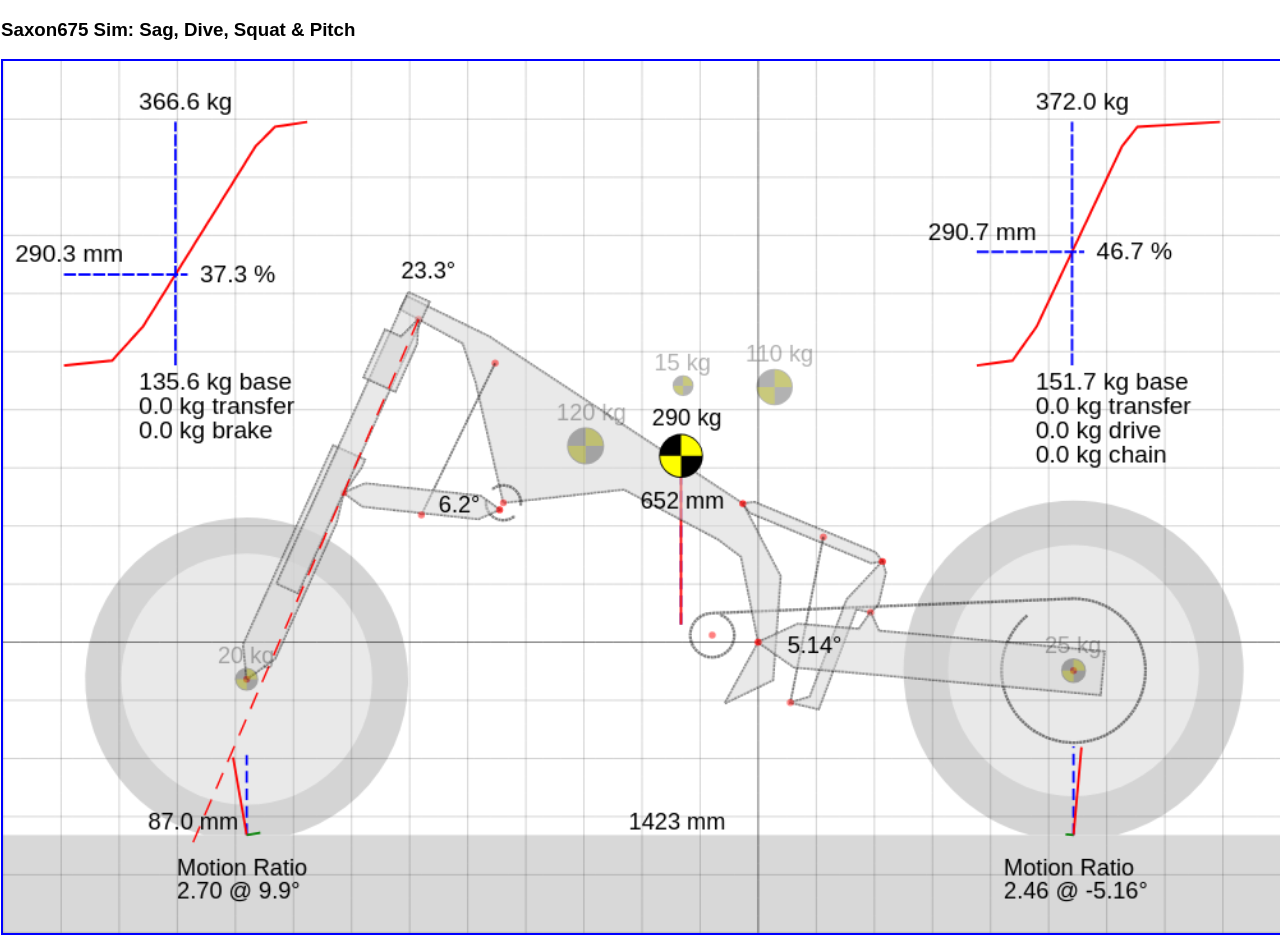
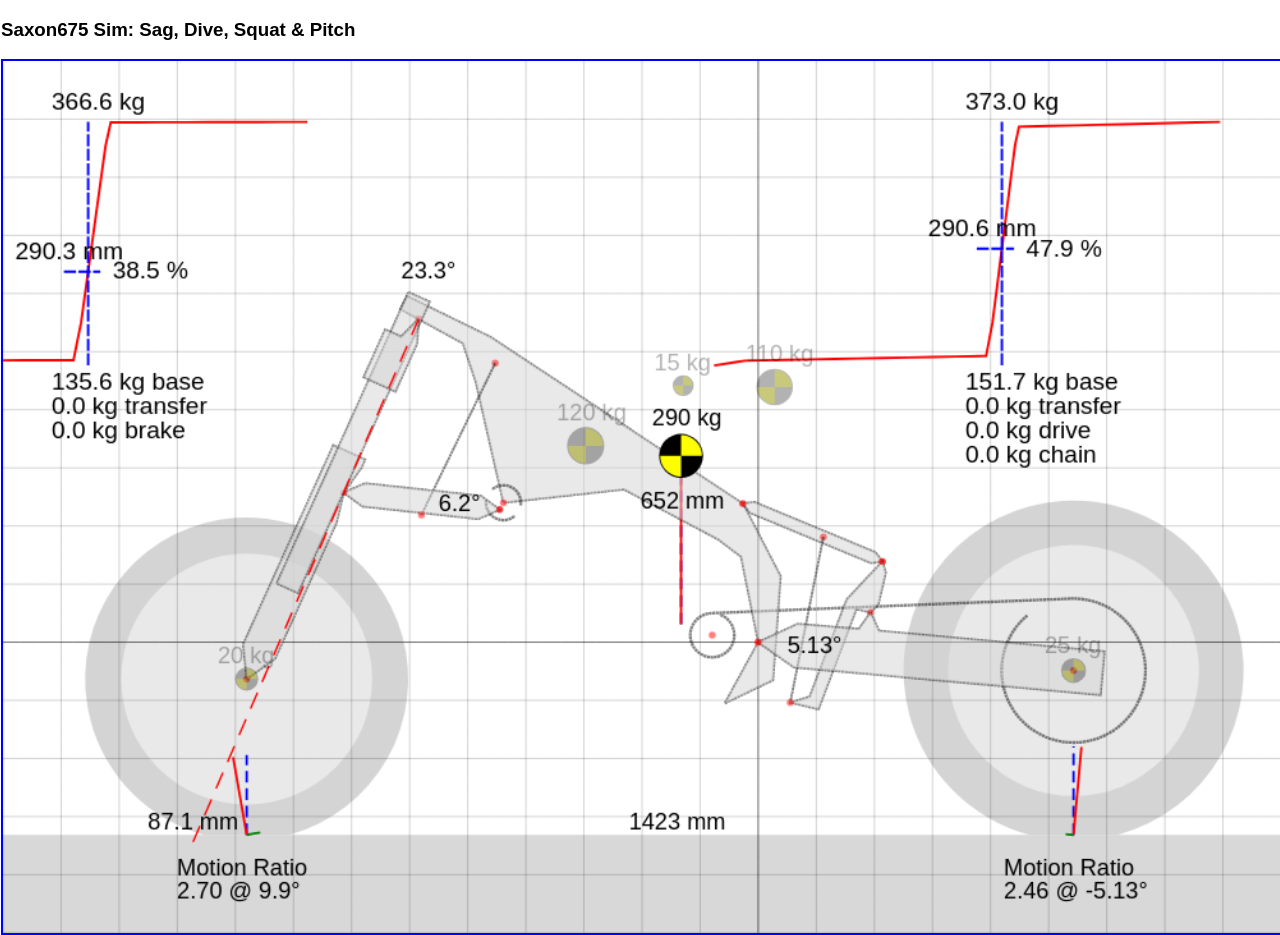
Before and after one commit to ifold-estate/Saxon675Sim, a plain HTML site: page index.html in a window 1280 px wide. Shown: the top 935 px of the page. Drawn offline with nearby package versions, Linux system fonts and the light colour scheme.

Commit message:
Update index.html

```diff
--- a/index.html
+++ b/index.html
@@ -64,6 +64,10 @@
 		gap: 330,
 		wheelbase: 1420,
 		trail: 0,
+		Fr_shock_min:200,
+		Fr_shock_max:350,
+		Rr_shock_min:200,
+		Rr_shock_max:350,
     		swingarm_pickup: 200	// length of pickup. Needs to be global to align link & swingarm
   	};
         var ang = { frame: -27, eccen: 0,
@@ -197,6 +201,64 @@
                         spring(Rear_Top_out, length - adjuster) +
                         spring(Rear_Bump_stop, length - adjuster);
           return force;
+        }
+	function Fr_length(force) {
+	let shortest = 240; let middle = 285; let longest = 330;
+	let Fs=0; let Fm=0; let Fl=0;
+	let rate = -10;
+	let i = 20;
+	do {
+		Fs = Fr_force(shortest);
+		Fm = Fr_force(middle);
+		Fl = Fr_force(longest);
+		rate = (Fl - Fs) / (longest-shortest);
+
+		if ((force<=Fs) && (force>=Fm)) {	//result is in first half between short & middle
+			longest = middle;
+			rate = (Fm - Fs) / (middle-shortest)
+		}
+		else if ((force<Fm) && (force>=Fl)) {	// result is in second half
+			shortest = middle;
+			rate = (Fl - Fm) / (longest-middle)
+		}
+		else {		// result was not in range
+			shortest -= 10;
+			longest += 10;
+		}
+		middle = (longest + shortest) /2;
+		if (Math.abs(Fm-force) < 0.05) break
+		i--;
+	} while (i > 0)
+	return {length:middle, rate:rate, i};
+	}
+	function Rr_length(force) {
+	let shortest = 240; let middle = 285; let longest = 330;
+	let Fs=0; let Fm=0; let Fl=0;
+	let rate = -10;
+	let i = 20;
+	do {
+		Fs = Rr_force(shortest);
+		Fm = Rr_force(middle);
+		Fl = Rr_force(longest);
+		rate = (Fl - Fs) / (longest-shortest);
+
+		if ((force<=Fs) && (force>=Fm)) {	//result is in first half between short & middle
+			longest = middle;
+			rate = (Fm - Fs) / (middle-shortest)
+		}
+		else if ((force<Fm) && (force>=Fl)) {	// result is in second half
+			shortest = middle;
+			rate = (Fl - Fm) / (longest-middle)
+		}
+		else {		// result was not in range
+			shortest -= 10;
+			longest += 10;
+		}
+		middle = (longest + shortest) /2;
+		if (Math.abs(Fm-force) < 0.05) break
+		i--;
+	} while (i > 0)
+	return {length:middle, rate:rate, i};
 	}
         function vector(input_vector, rotation, position={x:0, y:0}, draw=0) {
           let input_xy = xy(input_vector);
@@ -418,21 +480,9 @@
 	function drawFrontGraph(current) {
 		let x_shift = 1; let y_shift = 1;
 		let size = 100;
-          let start = 250; let stop = 350; let step=1;
-          let shock_min = 300; let shock_max = 300;	// vertical axis
-          let force_min =   0; let force_max = 800; // horizontal axis
+		let start = 250; let stop = 350; let step=0.1;
 
-          for (let sweep=start; sweep<=stop; sweep += step) {
-            let swept_force = Fr_force(sweep);
-            if (swept_force > force_max) shock_min = sweep;
-          }
-
-          for (let sweep=stop; sweep>=start; sweep -= step) {
-            let swept_force = Fr_force(sweep);
-            if (swept_force < force_min) shock_max = sweep;
-          }
-
-          let range = shock_max - shock_min;
+		let range = length.Fr_shock_max - length.Fr_shock_min;
 		let cross = 5;
 
 		let scale = (1000/21)*(4/100);
@@ -445,20 +495,17 @@
     		ctx.lineWidth = 1;
 
 		let y_mult = 100/range;
-          let x_mult = 100/force_max;
-          ctx.moveTo(force_max *x_mult, 0);
+		let x_mult = 100/Fr_force(length.Fr_shock_min);
+    		ctx.beginPath();
+		ctx.moveTo(Fr_force(length.Fr_shock_min) *x_mult,0);
 
 		for (let delta=0; delta<=range; delta += step) {
-            let swept_force = Fr_force(shock_min+delta);
-            if (swept_force > force_max) swept_force = force_max;
-            if (swept_force < force_min) swept_force = force_min;
+			let swept_force = Fr_force(length.Fr_shock_min+delta);
 			ctx.lineTo(swept_force *x_mult, delta *y_mult);
 		}
 		ctx.stroke();
 
 		let current_force = Fr_force(current);
-          if (current_force > force_max) current_force = force_max;
-		      if (current_force < force_min) current_force = force_min;
 		ctx.setLineDash([5, 1]);
 		ctx.strokeStyle = "blue";
 		ctx.beginPath();
@@ -468,15 +515,15 @@
 
 		ctx.strokeStyle = "blue";
 		ctx.beginPath();
-          ctx.moveTo(0, (current-shock_min)*y_mult);
-          ctx.lineTo(current_force *x_mult +cross, (current-shock_min)*y_mult);
+    		ctx.moveTo(0, (current-length.Fr_shock_min)*y_mult);
+		ctx.lineTo(current_force *x_mult +cross, (current-length.Fr_shock_min)*y_mult);
 		ctx.stroke();
 
 		ctx.font = "10px Arial";
-          let pct = 100 - (current-shock_min)/range*100;
+		let pct = 100 - (current-length.Fr_shock_min)/range*100;
 		ctx.beginPath();
-          ctx.fillText(current.toFixed(1) + ' mm', -20, (current-shock_min)*y_mult -cross)
-          ctx.fillText(pct.toFixed(1) + ' %', current_force *x_mult +(2*cross), (current-shock_min)*y_mult +3);
+		ctx.fillText(current.toFixed(1) + ' mm', -20, (current-length.Fr_shock_min)*y_mult -cross)
+		ctx.fillText(pct.toFixed(1) + ' %', current_force *x_mult +(2*cross), (current-length.Fr_shock_min)*y_mult +3);
 		ctx.fillText(current_force.toFixed(1) + ' kg', current_force *x_mult -15, -5);
     		ctx.fillText(front_force.pbase.toFixed(1) + ' kg base', current_force *x_mult -15, 110);
     		ctx.fillText(front_force.ptransfer.toFixed(1) + ' kg transfer', current_force *x_mult -15, 120);
@@ -487,21 +534,9 @@
 	function drawRearGraph(current) {
 		let x_shift = 16; let y_shift = 1;
 		let size = 100;
-          let start = 250; let stop = 350; let step=1;
-          let shock_min = 300; let shock_max = 300;	// vertical axis
-          let force_min =   0; let force_max = 950; // horizontal axis
+		let step=1;
 
-          for (let sweep=start; sweep<=stop; sweep += step) {
-            let swept_force = Rr_force(sweep);
-            if (swept_force > force_max) shock_min = sweep;
-          }
-
-          for (let sweep=stop; sweep>=start; sweep -= step) {
-            let swept_force = Rr_force(sweep);
-            if (swept_force < force_min) shock_max = sweep;
-          }
-
-          let range = shock_max - shock_min;
+		let range = length.Rr_shock_max - length.Rr_shock_min;
 		let cross = 5;
 
 		let scale = (1000/21)*(4/100);
@@ -514,20 +549,16 @@
 	    	ctx.lineWidth = 1;
 
 		let y_mult = 100/range;
-          let x_mult = 100/force_max;
-          ctx.moveTo(force_max *x_mult, 0);
+		let x_mult = 100/Rr_force(length.Rr_shock_min);
+    		ctx.moveTo(Rr_force(length.Rr_shock_min) *x_mult, 0);
 
 		for (let delta=0; delta<=range; delta += step) {
-            let swept_force = Rr_force(shock_min+delta);
-            if (swept_force > force_max) swept_force = force_max;
-            if (swept_force < force_min) swept_force = force_min;
+			let swept_force = Rr_force(length.Rr_shock_min+delta);
 			ctx.lineTo(swept_force *x_mult, delta *y_mult);
 		}
 		ctx.stroke();
 
 		let current_force = Rr_force(current);
-          if (current_force > force_max) current_force = force_max;
-		      if (current_force < force_min) current_force = force_min;
 		ctx.setLineDash([5, 1]);
 		ctx.strokeStyle = "blue";
 		ctx.beginPath();
@@ -537,15 +568,15 @@
 
 		ctx.strokeStyle = "blue";
 		ctx.beginPath();
-          ctx.moveTo(0, (current-shock_min)*y_mult);
-          ctx.lineTo(current_force *x_mult +cross, (current-shock_min)*y_mult);
+    		ctx.moveTo(0, (current-length.Rr_shock_min)*y_mult);
+		ctx.lineTo(current_force *x_mult +cross, (current-length.Rr_shock_min)*y_mult);
 		ctx.stroke();
 
 		ctx.font = "10px Arial";
-          let pct = 100 - (current-shock_min)/range*100;
+		let pct = 100 - (current-length.Rr_shock_min)/range*100;
 		ctx.beginPath();
-          ctx.fillText(current.toFixed(1) + ' mm', -20, (current-shock_min)*y_mult -cross)
-          ctx.fillText(pct.toFixed(1) + ' %', current_force *x_mult +(2*cross), (current-shock_min)*y_mult +3);
+		ctx.fillText(current.toFixed(1) + ' mm', -20, (current-length.Rr_shock_min)*y_mult -cross)
+		ctx.fillText(pct.toFixed(1) + ' %', current_force *x_mult +(2*cross), (current-length.Rr_shock_min)*y_mult +3);
 		ctx.fillText(current_force.toFixed(1) + ' kg', current_force *x_mult -15, -5);
     		ctx.fillText(rear_force.pbase.toFixed(1) + ' kg base', current_force *x_mult -15, 110);
     		ctx.fillText(rear_force.ptransfer.toFixed(1) + ' kg transfer', current_force *x_mult -15, 120);
@@ -1022,13 +1053,16 @@
             let ang1 = Math.atan(acc.forward);	// in rad
             let mag1 = mass.total / Math.cos(ang1);
             let temp2 = vector({len:mag1, ang: +270 +deg(ang1)}, deg(-ang1), COFG, draw);
-
+	/*
             front_force.perror =	(Fr_force(length.front) / motion_ratio[0].len) - front_force.pvector;
             rear_force.perror = 	(Rr_force(length.rear) 	/ motion_ratio[1].len) - rear_force.pvector;
 
             let damping = 0.5;
             length.front += damping * front_force.perror 	/ (shock_rate_front / motion_ratio[0].len);
             length.rear += 	damping *	rear_force.perror 	/	(shock_rate_rear 	/ motion_ratio[1].len );
+        */
+		length.front = Fr_length(front_force.pvector * motion_ratio[0].len).length;
+		length.rear  = Rr_length(rear_force.pvector  * motion_ratio[1].len).length;
 
             // renders the diagram based on front & rear shock length as parameters
             build_all();
@@ -1049,6 +1083,11 @@
           document.getElementById("results").innerHTML = temp;
         }
 
+	length.Fr_shock_min = Math.floor(Fr_length(1000).length); // 1000kg compressed
+	length.Fr_shock_max = Math.ceil(Fr_length(-200).length); // -200kg extended
+	length.Rr_shock_min = Math.floor(Rr_length(1000).length); // 1000kg compressed
+	length.Rr_shock_max = Math.ceil(Rr_length(-200).length); // -200kg extended
+
         render();
 
         slider.oninput = function() {
```
Lines whose indentation alone changed are shown as unchanged.
